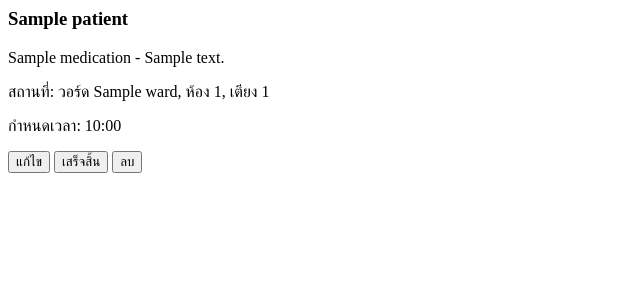
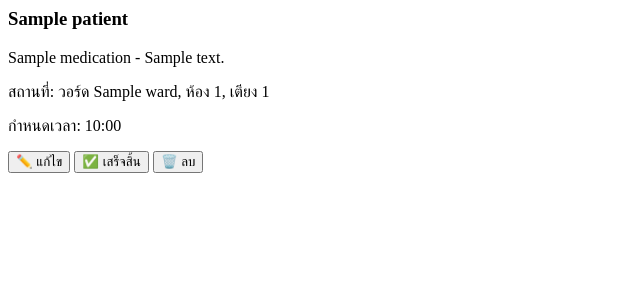
Before and after one commit to MasterMong/medic-schedule, a FastAPI app: template templates/schedules/_list.html in a window 1280 px wide. Shown: the top 300 px of the page, without its empty margins (0-640 px from the left). Run offline with FastAPI, Linux system fonts and the light colour scheme; the template is opened without the code that fills it: most values are stand-ins (such as "Sample title", 1, 10 or a date in 2020).

Commit message:
Update schedule buttons with icons and modify modal title for clarity

```diff
--- a/templates/schedules/_list.html
+++ b/templates/schedules/_list.html
@@ -23,20 +23,20 @@
                 {% if not schedule.is_completed %}
                     <button class="bg-blue-500 text-white px-3 py-1 rounded text-sm"
                             onclick="editSchedule('{{ schedule.schedule_id }}')">
-                        แก้ไข
+                        ✏️ แก้ไข
                     </button>
                     <button hx-post="/api/schedules/{{ schedule.schedule_id }}/complete"
                             hx-swap="none"
                             hx-target="this"
-                            class="..."
+                            class="bg-green-500 text-white px-3 py-1 rounded text-sm"
                             hx-on::after-request="if(event.detail.successful) { htmx.trigger('body', 'scheduleUpdated'); this.classList.add('opacity-50'); this.disabled = true; }">
-                        เสร็จสิ้น
+                        ✅ เสร็จสิ้น
                     </button>
                     <button class="bg-red-500 text-white px-3 py-1 rounded text-sm"
                             hx-delete="/api/schedules/{{ schedule.schedule_id }}"
                             hx-confirm="คุณแน่ใจหรือไม่ว่าต้องการลบตารางนี้?&#13;&#10;&#13;&#10;ผู้ป่วย: {{ schedule.patient.name }}&#13;&#10;ยา: {{ schedule.medication.name }}&#13;&#10;เวลา: {{ schedule.schedule_time.strftime('%H:%M') }}"
                             hx-target="#schedulesList">
-                        ลบ
+                        🗑️ ลบ
                     </button>
                 {% endif %}
             </div>
--- a/templates/schedules/list.html
+++ b/templates/schedules/list.html
@@ -36,7 +36,7 @@
 <div id="createScheduleModal" class="hidden fixed inset-0 bg-gray-600 bg-opacity-50 overflow-y-auto h-full w-full">
     <div class="relative top-20 mx-auto p-5 border w-96 shadow-lg rounded-md bg-white">
         <div class="mt-3">
-            <h3 class="text-lg font-medium">สร้างตารางใหม่</h3>
+            <h3 class="text-lg font-medium">เพิ่มข้อมูลการให้ยาใหม่</h3>
             <form id="createScheduleForm"
                   hx-post="/api/schedules"
                   hx-target="#schedulesList"
```
